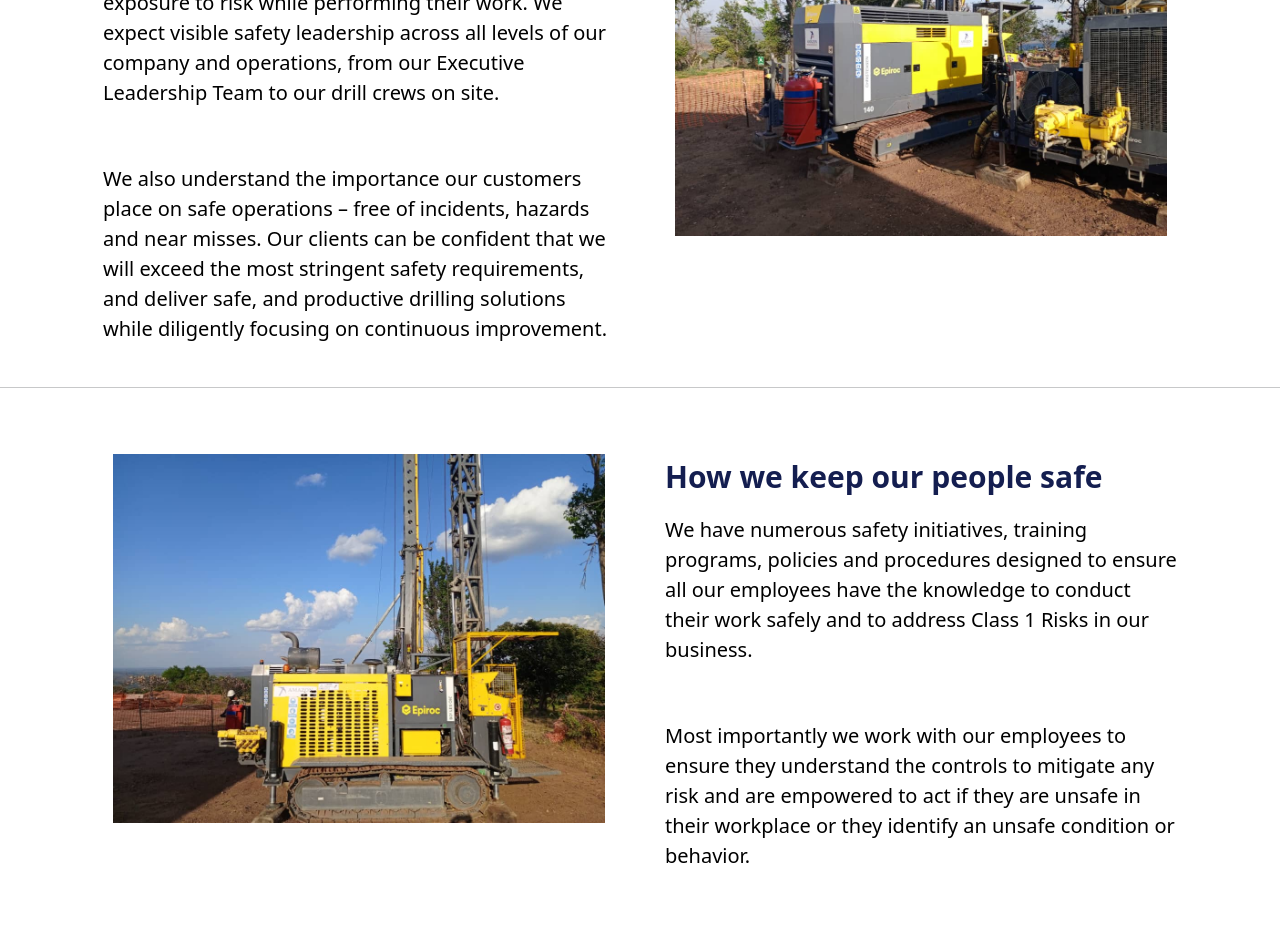
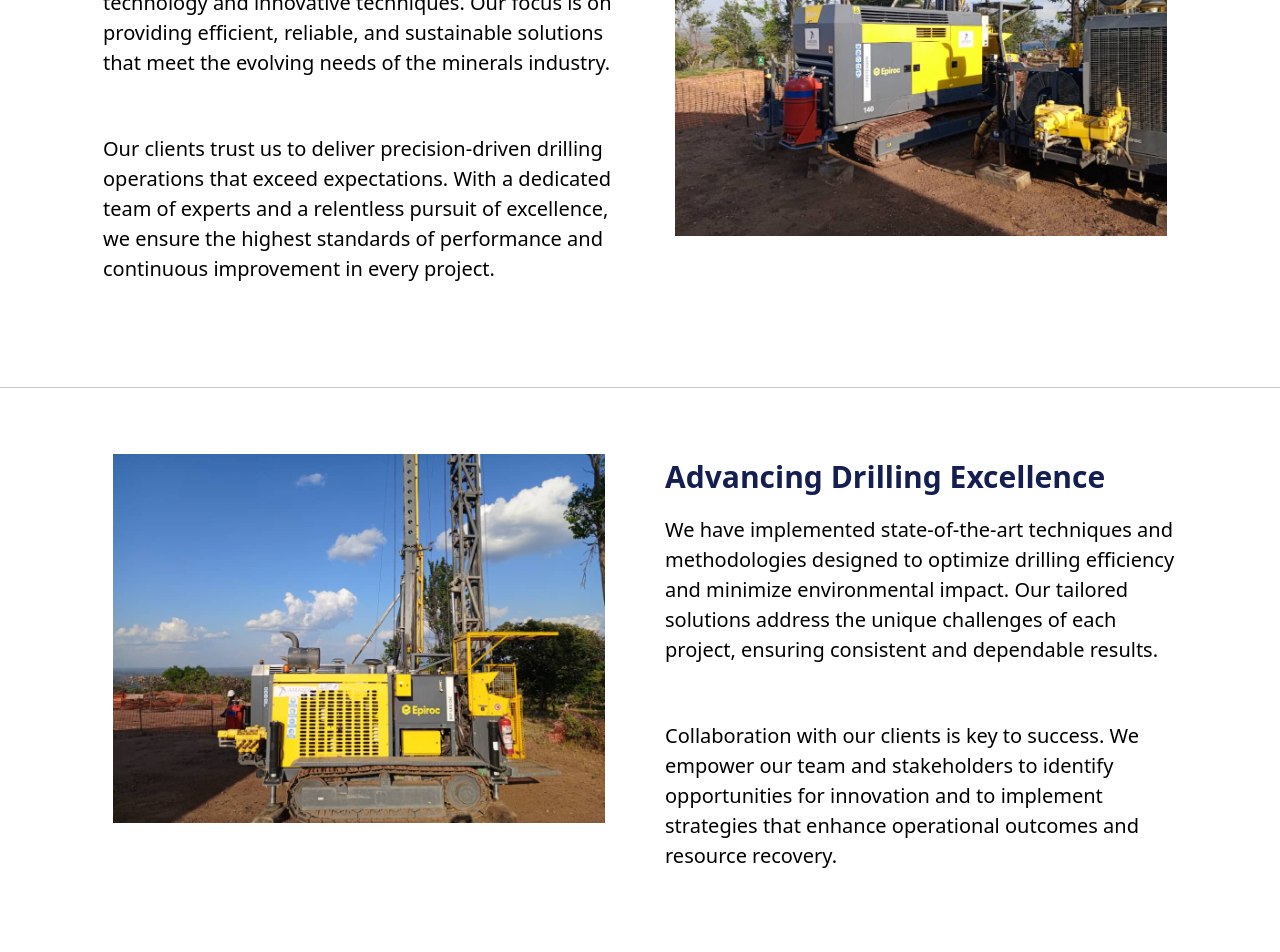
Before and after one commit to kwayummari/amazon-mineworks, a React (Create React App) app: page /exploration-drilling in a window 1280 px wide. Shown: the part 920-1872 px from the top of the page. Built offline with nearby package versions, Linux system fonts and the light colour scheme.

Commit message:
fixing exploration drilling page

```diff
--- a/src/components/ExplorationDrillingSafety.jsx
+++ b/src/components/ExplorationDrillingSafety.jsx
@@ -7,18 +7,16 @@ const ExplorationDrillingSafety = () => (
       <div className={styles.textPart}>
         <p className={styles.header}>Safety leadership</p>
         <p className={styles.subText}>
-          We have a genuine commitment to keeping our employees safe and to
-          continually reduce their exposure to risk while performing their work.
-          We expect visible safety leadership across all levels of our company
-          and operations, from our Executive Leadership Team to our drill crews
-          on site.
+          We are committed to advancing the boundaries of exploration drilling
+          by leveraging cutting-edge technology and innovative techniques. Our
+          focus is on providing efficient, reliable, and sustainable solutions
+          that meet the evolving needs of the minerals industry.
         </p>
         <p className={styles.subText}>
-          We also understand the importance our customers place on safe
-          operations – free of incidents, hazards and near misses. Our clients
-          can be confident that we will exceed the most stringent safety
-          requirements, and deliver safe, and productive drilling solutions
-          while diligently focusing on continuous improvement.
+          Our clients trust us to deliver precision-driven drilling operations
+          that exceed expectations. With a dedicated team of experts and a
+          relentless pursuit of excellence, we ensure the highest standards of
+          performance and continuous improvement in every project.
         </p>
       </div>
       <div className={styles.downloadsPart}>
@@ -41,18 +39,18 @@ const ExplorationDrillingSafety = () => (
         />
       </div>
       <div className={styles.textPart}>
-        <p className={styles.header}>How we keep our people safe</p>
+        <p className={styles.header}>Advancing Drilling Excellence</p>
         <p className={styles.subText}>
-          We have numerous safety initiatives, training programs, policies and
-          procedures designed to ensure all our employees have the knowledge to
-          conduct their work safely and to address Class 1 Risks in our
-          business.
+          We have implemented state-of-the-art techniques and methodologies
+          designed to optimize drilling efficiency and minimize environmental
+          impact. Our tailored solutions address the unique challenges of each
+          project, ensuring consistent and dependable results.
         </p>
         <p className={styles.subText}>
-          Most importantly we work with our employees to ensure they understand
-          the controls to mitigate any risk and are empowered to act if they are
-          unsafe in their workplace or they identify an unsafe condition or
-          behavior.
+          Collaboration with our clients is key to success. We empower our team
+          and stakeholders to identify opportunities for innovation and to
+          implement strategies that enhance operational outcomes and resource
+          recovery.
         </p>
       </div>
     </div>
```
